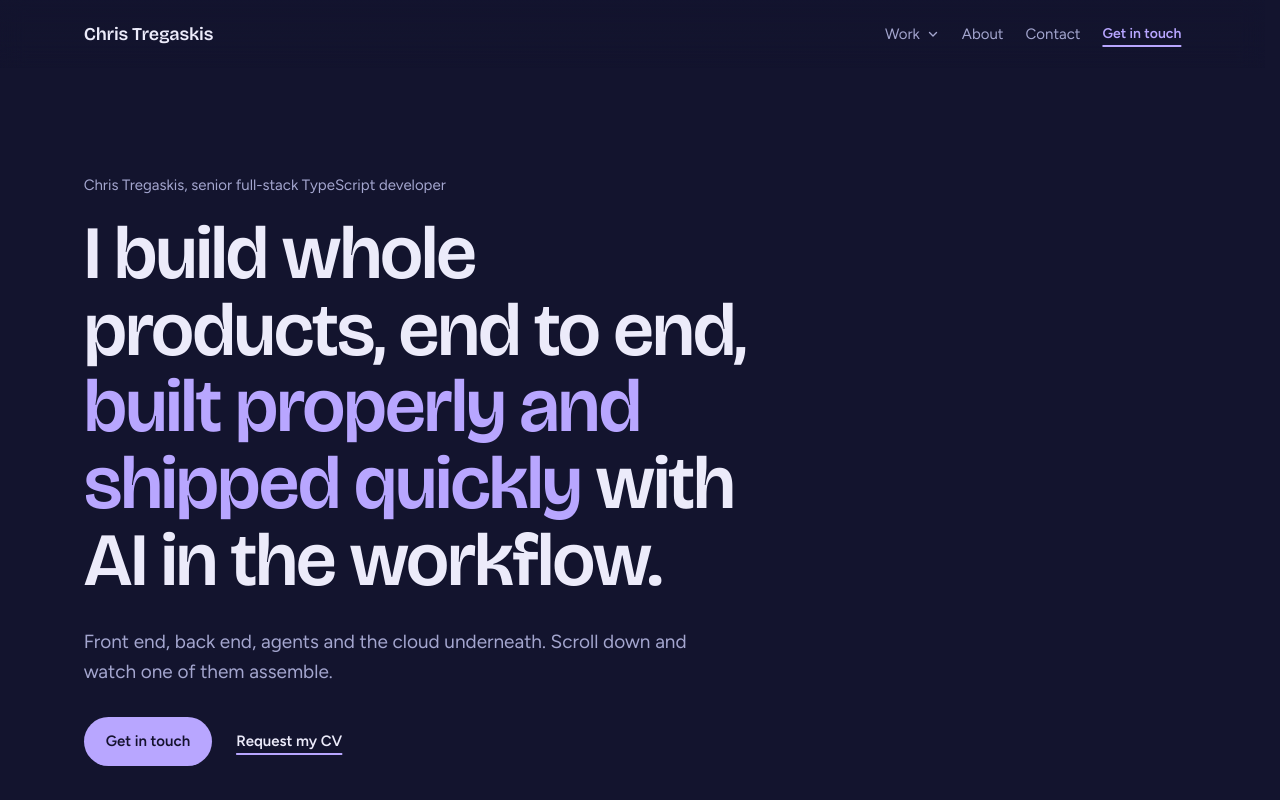
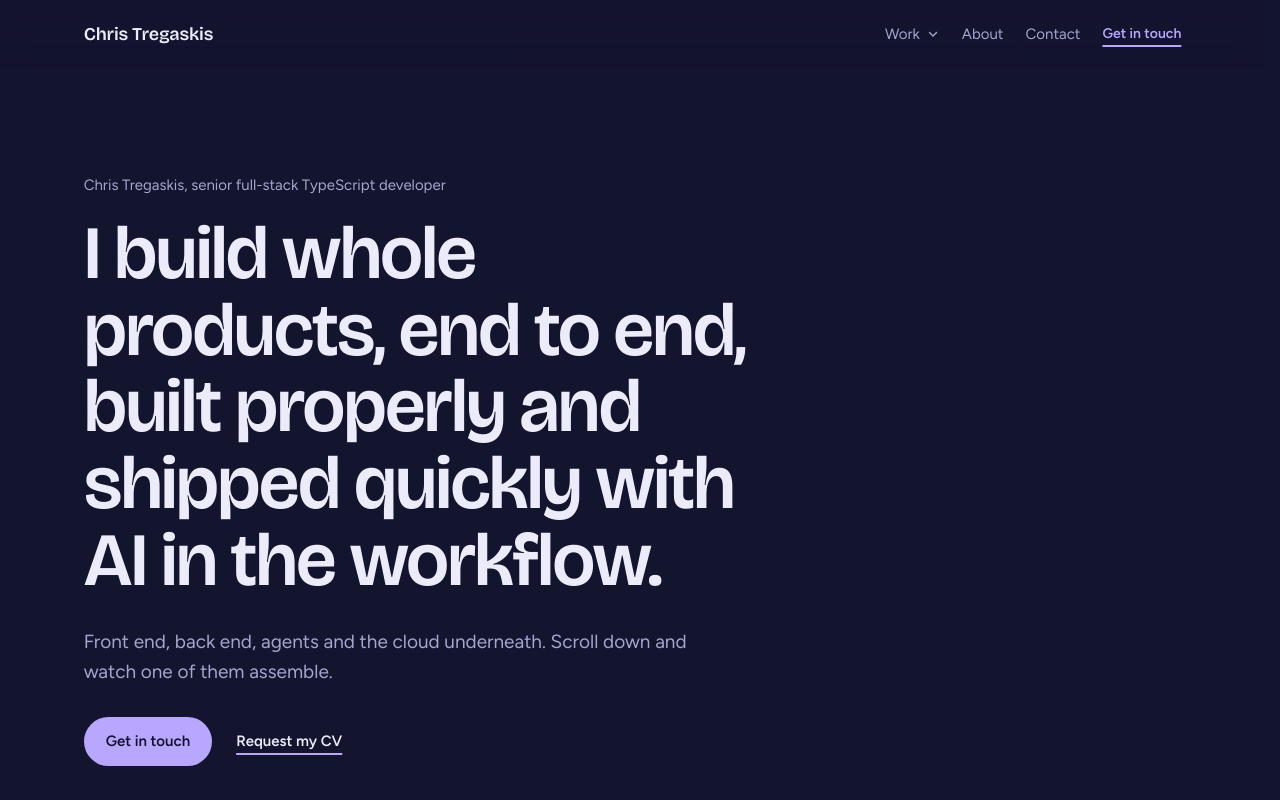
Before and after one commit to ChrisTregaskis/chris-site, a React (Vite) app: page / in a window 1280 px wide. Shown: the top 800 px of the page. Built offline with nearby package versions, Linux system fonts and the light colour scheme.

Commit message:
Hero: set the whole headline in ink
Drops the accent on "built properly and shipped quickly": the headline
is one colour again, the heading's ink throughout. The link-preview card
is unchanged.

```diff
--- a/src/sections/hero/Hero.tsx
+++ b/src/sections/hero/Hero.tsx
@@ -25,11 +25,7 @@ export function Hero() {
           id="hero-title"
           className="m-0 mb-[clamp(14px,4svh,28px)] max-w-[15ch] font-display text-display-xl font-semibold"
         >
-          I build whole products, end to end,{" "}
-          {/* As on the link-preview card: the promise in the accent, upright. */}
-          <em className="not-italic text-accent">
-            built properly and shipped quickly
-          </em>{" "}
+          I build whole products, end to end, built properly and shipped quickly
           with AI in the workflow.
         </h1>
         <p className="m-0 mb-[clamp(18px,4.3svh,30px)] max-w-measure text-lede text-muted">
```
Also changed, not shown: 1 other file (tests, documents, lock files or other folders).
